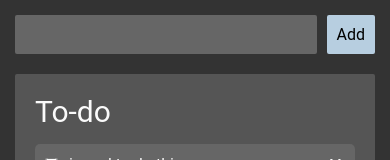
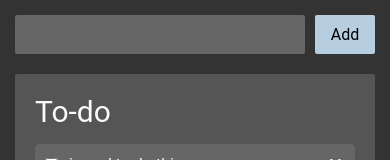
Before and after one commit to igoracmelo/tovue-list, a Vue app: page / in a window 390 px wide. Shown: the top 160 px of the page. Built offline with nearby package versions, Linux system fonts and the light colour scheme.

Commit message:
Make TodoForm fit on small screens

```diff
--- a/src/components/TodoForm/TodoForm.scss
+++ b/src/components/TodoForm/TodoForm.scss
@@ -7,6 +7,7 @@
   color: var(--input-fg);
   background-color: var(--input-bg);
   flex: 1 0 auto;
+  width: 0;
   border-radius: .2rem;
   padding: 1rem 1rem;
   transition: all .3s;
@@ -20,7 +21,7 @@
   color: var(--btn-fg);
   background-color: var(--btn-bg);
   border-radius: 2px;
-  padding: .5rem 1rem;
+  width: 6rem;
 
   transition: all .5s;
 
```
